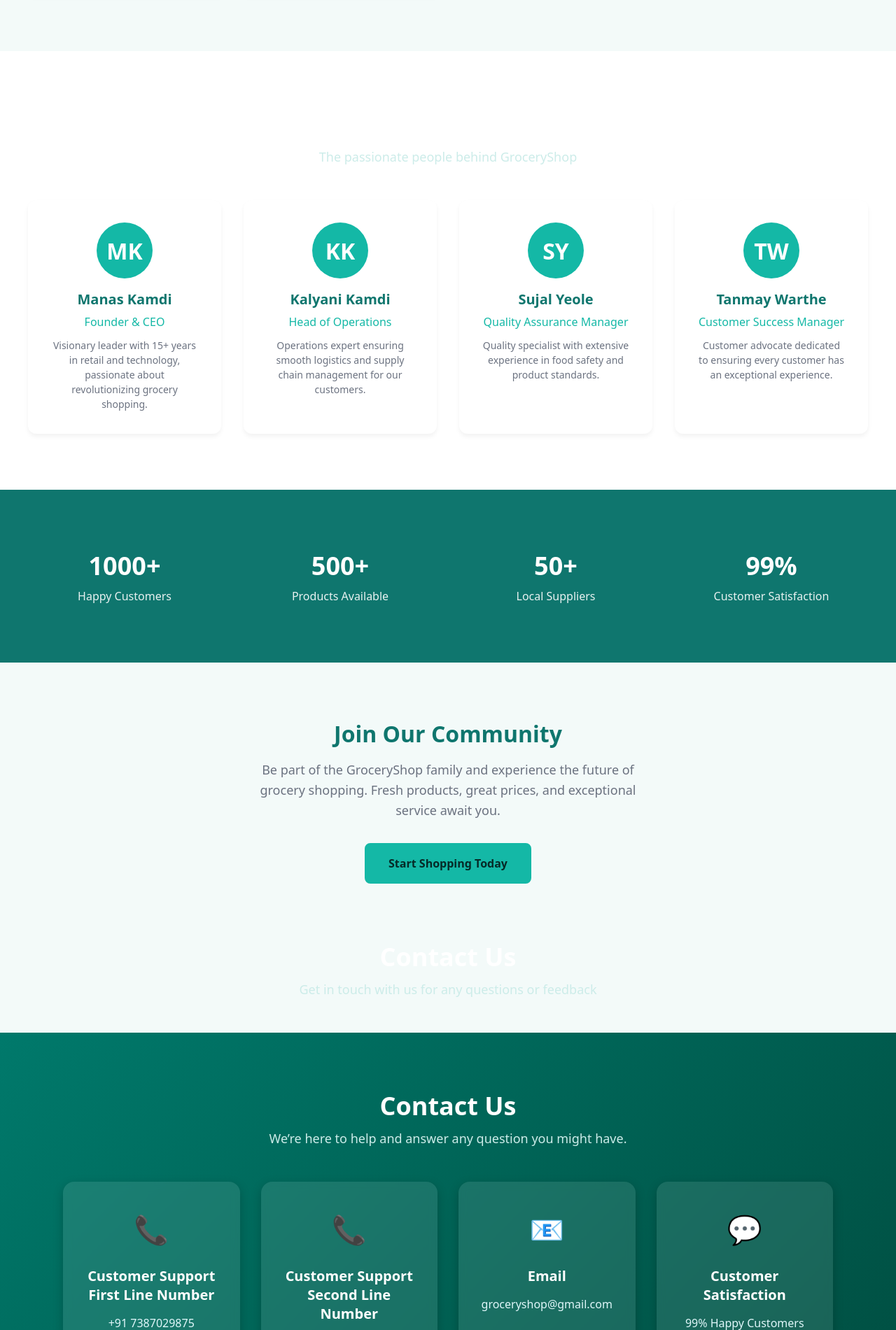
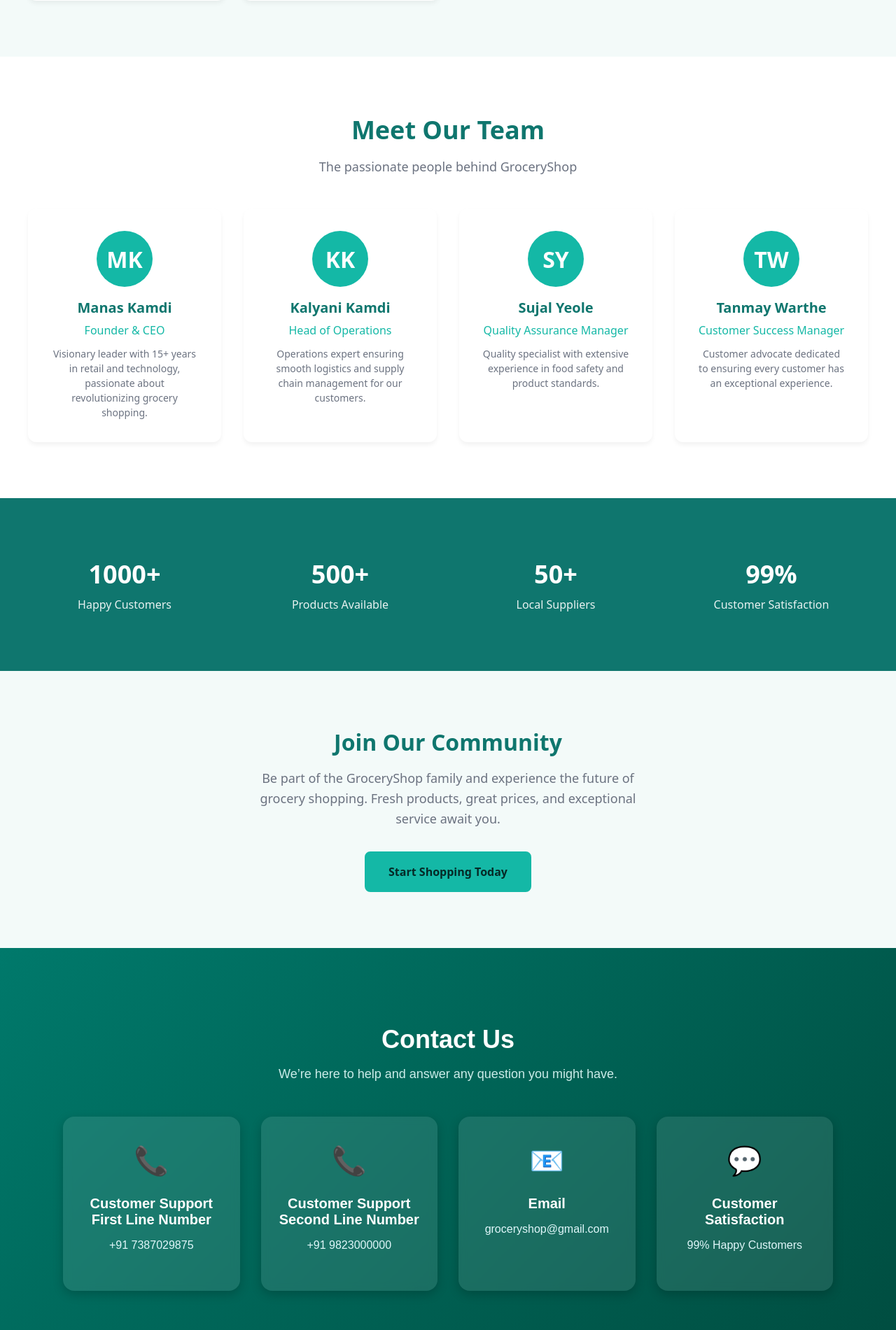
Before and after one commit to Manas-Kamdi/GroceryShop, a Django app: page /about/ in a window 1280 px wide. Shown: the part 2263-4164 px from the top of the page at 70% size. Run offline with Django 5.2, Linux system fonts and the light colour scheme.

Commit message:
change About.html

```diff
--- a/templates/About.html
+++ b/templates/About.html
@@ -349,80 +349,77 @@
             }
         }
 
-        /* ===== Enhanced Contact Section ===== */
-.contact-section {
+        /* ===== Contact Us Section Styling ===== */
+        .contactus-section {
             background: linear-gradient(135deg, #00796b, #004d40);
             color: #fff;
             padding: 80px 20px;
             text-align: center;
+            font-family: "Poppins", sans-serif;
         }
 
-.section-header {
+        .contactus-header {
             margin-bottom: 50px;
         }
 
-.section-title {
+        .contactus-title {
             font-size: 36px;
             font-weight: 700;
             margin-bottom: 10px;
             color: #ffffff;
         }
 
-.section-subtitle {
+        .contactus-subtitle {
             font-size: 18px;
             color: #ccece9;
         }
 
-.contact-container {
+        .contactus-container {
             max-width: 1100px;
             margin: 0 auto;
         }
 
-.contact-grid {
+        .contactus-grid {
             display: grid;
             grid-template-columns: repeat(auto-fit, minmax(250px, 1fr));
             gap: 30px;
         }
 
-.contact-card {
+        .contactus-card {
             background: rgba(255, 255, 255, 0.1);
             border-radius: 16px;
             padding: 40px 25px;
             transition: all 0.3s ease;
-    box-shadow: 0 5px 15px rgba(0,0,0,0.2);
+            box-shadow: 0 5px 15px rgba(0, 0, 0, 0.2);
             backdrop-filter: blur(6px);
         }
 
-.contact-card:hover {
+        .contactus-card:hover {
             transform: translateY(-8px);
             background: rgba(255, 255, 255, 0.2);
-    box-shadow: 0 10px 25px rgba(0,0,0,0.3);
+            box-shadow: 0 10px 25px rgba(0, 0, 0, 0.3);
         }
 
-.contact-icon {
+        .contactus-icon {
             font-size: 40px;
             margin-bottom: 15px;
         }
 
-.contact-title {
+        .contactus-card-title {
             font-size: 20px;
             font-weight: 600;
             margin-bottom: 10px;
             color: #fff;
         }
 
-.contact-detail {
+        .contactus-detail {
             font-size: 16px;
             color: #e0f7fa;
         }
-
     </style>
 </head>
 
-<body>
-    {% include 'Navbar.html' %}
-
-    <div class="page-header">
+<body> {% include 'Navbar.html' %} <div class="page-header">
         <div class="container">
             <div class="page-header-content">
                 <h1 class="page-title">About GroceryShop</h1>
@@ -430,34 +427,28 @@
             </div>
         </div>
     </div>
-
     <div class="content-section">
         <div class="container">
             <div class="section-header">
                 <h2 class="section-title">Our Story</h2>
                 <p class="section-subtitle">Building a better grocery shopping experience for everyone</p>
             </div>
-
             <div class="about-content">
                 <p>Founded in 2024, GroceryShop began with a simple mission: to make grocery shopping convenient,
                     affordable, and enjoyable for everyone. We recognized that traditional grocery shopping can be
                     time-consuming and stressful, especially for busy families and working professionals.</p>
-
                 <p>Our journey started when our founders experienced the frustration of spending hours in crowded
                     supermarkets, dealing with long checkout lines, and struggling to find fresh, quality products. We
                     knew there had to be a better way.</p>
-
                 <p>Today, GroceryShop has grown into a trusted online grocery platform serving thousands of customers
                     across the region. We've built strong relationships with local farmers, suppliers, and distributors
                     to ensure we can offer the freshest products at competitive prices.</p>
-
                 <p>Our commitment to quality, customer service, and innovation has made us a preferred choice for
                     families who value their time and want the best for their loved ones. We continue to evolve and
                     improve our services based on customer feedback and changing needs.</p>
             </div>
         </div>
     </div>
-
     <div class="content-section">
         <div class="container">
             <div class="mission-vision">
@@ -467,7 +458,6 @@
                     <p class="mission-description">To provide fresh, high-quality groceries at affordable prices while
                         delivering exceptional customer service and convenience to every household.</p>
                 </div>
-
                 <div class="mission-card">
                     <div class="mission-icon">👁️</div>
                     <h3 class="mission-title">Our Vision</h3>
@@ -477,14 +467,12 @@
             </div>
         </div>
     </div>
-
     <div class="values-section">
         <div class="container">
             <div class="section-header">
                 <h2 class="section-title">Our Values</h2>
                 <p class="section-subtitle">The principles that guide everything we do</p>
             </div>
-
             <div class="values-grid">
                 <div class="value-card">
                     <div class="value-icon">🌱</div>
@@ -492,35 +480,30 @@
                     <p class="value-description">We never compromise on quality. Every product is carefully selected and
                         inspected to meet our high standards.</p>
                 </div>
-
                 <div class="value-card">
                     <div class="value-icon">🤝</div>
                     <h4 class="value-title">Customer Focus</h4>
                     <p class="value-description">Our customers are at the heart of everything we do. We listen, learn,
                         and continuously improve based on their needs.</p>
                 </div>
-
                 <div class="value-card">
                     <div class="value-icon">⚡</div>
                     <h4 class="value-title">Innovation</h4>
                     <p class="value-description">We embrace technology and innovation to make grocery shopping faster,
                         easier, and more enjoyable.</p>
                 </div>
-
                 <div class="value-card">
                     <div class="value-icon">🌍</div>
                     <h4 class="value-title">Sustainability</h4>
                     <p class="value-description">We're committed to sustainable practices and supporting local farmers
                         and suppliers.</p>
                 </div>
-
                 <div class="value-card">
                     <div class="value-icon">🛡️</div>
                     <h4 class="value-title">Trust & Transparency</h4>
                     <p class="value-description">We build trust through transparency, honest pricing, and reliable
                         service.</p>
                 </div>
-
                 <div class="value-card">
                     <div class="value-icon">👥</div>
                     <h4 class="value-title">Community</h4>
@@ -530,14 +513,12 @@
             </div>
         </div>
     </div>
-
     <div class="team-section">
         <div class="container">
             <div class="section-header">
                 <h2 class="section-title">Meet Our Team</h2>
                 <p class="section-subtitle">The passionate people behind GroceryShop</p>
             </div>
-
             <div class="team-grid">
                 <div class="team-member">
                     <div class="member-avatar">MK</div>
@@ -546,7 +527,6 @@
                     <p class="member-bio">Visionary leader with 15+ years in retail and technology, passionate about
                         revolutionizing grocery shopping.</p>
                 </div>
-
                 <div class="team-member">
                     <div class="member-avatar">KK</div>
                     <h4 class="member-name">Kalyani Kamdi</h4>
@@ -554,7 +534,6 @@
                     <p class="member-bio">Operations expert ensuring smooth logistics and supply chain management for
                         our customers.</p>
                 </div>
-
                 <div class="team-member">
                     <div class="member-avatar">SY</div>
                     <h4 class="member-name">Sujal Yeole</h4>
@@ -562,7 +541,6 @@
                     <p class="member-bio">Quality specialist with extensive experience in food safety and product
                         standards.</p>
                 </div>
-
                 <div class="team-member">
                     <div class="member-avatar">TW</div>
                     <h4 class="member-name">Tanmay Warthe</h4>
@@ -573,7 +551,6 @@
             </div>
         </div>
     </div>
-
     <div class="stats-section">
         <div class="container">
             <div class="stats-grid">
@@ -596,53 +573,45 @@
             </div>
         </div>
     </div>
-
     <div class="cta-section">
         <div class="container">
             <div class="cta-content">
                 <h2 class="cta-title">Join Our Community</h2>
                 <p class="cta-description">Be part of the GroceryShop family and experience the future of grocery
-                    shopping. Fresh products, great prices, and exceptional service await you.</p>
-                <a href="{% url 'products' %}" class="btn-primary">Start Shopping Today</a>
+                    shopping. Fresh products, great prices, and exceptional service await you.</p> <a
+                    href="{% url 'products' %}" class="btn-primary">Start Shopping Today</a>
             </div>
         </div>
-    </div>
-    <div class="section-header">
-        <h2 class="section-title">Contact Us</h2>
-        <p class="section-subtitle">Get in touch with us for any questions or feedback</p>
-    </div>
-    <!-- ===== Contact Section ===== -->
-    <div class="contact-section">
-        <div class="contact-container">
-            <div class="section-header">
-                <h2 class="section-title">Contact Us</h2>
-                <p class="section-subtitle">We’re here to help and answer any question you might have.</p>
+    </div><!-- ===== Contact Us Section ===== -->
+    <div class="contactus-section">
+        <div class="contactus-container">
+            <div class="contactus-header">
+                <h2 class="contactus-title">Contact Us</h2>
+                <p class="contactus-subtitle">We’re here to help and answer any question you might have.</p>
             </div>
 
-            <div class="contact-grid">
-                <div class="contact-card">
-                    <div class="contact-icon">📞</div>
-                    <h4 class="contact-title">Customer Support First Line Number</h4>
-                    <p class="contact-detail">+91 7387029875</p>
+            <div class="contactus-grid">
+                <div class="contactus-card">
+                    <div class="contactus-icon">📞</div>
+                    <h4 class="contactus-card-title">Customer Support First Line Number</h4>
+                    <p class="contactus-detail">+91 7387029875</p>
                 </div>
-                <div class="contact-card">
-                    <div class="contact-icon">📞</div>
-                    <h4 class="contact-title">Customer Support Second Line Number</h4>
-                    <p class="contact-detail">+91 9823000000</p>
+                <div class="contactus-card">
+                    <div class="contactus-icon">📞</div>
+                    <h4 class="contactus-card-title">Customer Support Second Line Number</h4>
+                    <p class="contactus-detail">+91 9823000000</p>
                 </div>
-                <div class="contact-card">
-                    <div class="contact-icon">📧</div>
-                    <h4 class="contact-title">Email</h4>
-                    <p class="contact-detail">groceryshop@gmail.com</p>
+                <div class="contactus-card">
+                    <div class="contactus-icon">📧</div>
+                    <h4 class="contactus-card-title">Email</h4>
+                    <p class="contactus-detail">groceryshop@gmail.com</p>
                 </div>
-                <div class="contact-card">
-                    <div class="contact-icon">💬</div>
-                    <h4 class="contact-title">Customer Satisfaction</h4>
-                    <p class="contact-detail">99% Happy Customers</p>
+                <div class="contactus-card">
+                    <div class="contactus-icon">💬</div>
+                    <h4 class="contactus-card-title">Customer Satisfaction</h4>
+                    <p class="contactus-detail">99% Happy Customers</p>
                 </div>
             </div>
         </div>
     </div>
 </body>
-
-</html>
```
Lines whose indentation alone changed are shown as unchanged.
